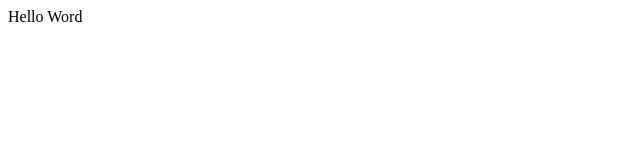
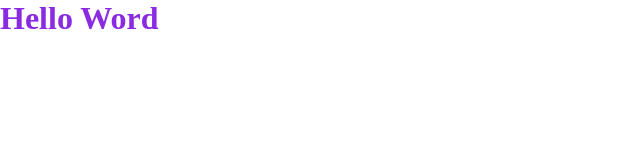
Before and after one commit to Rayan-Ob/test-git, a plain HTML site: page index.html in a window 1280 px wide. Shown: the whole page, without its empty margins (0-640 px from the left). Drawn offline with Linux system fonts and the light colour scheme.

Commit message:
change color

```diff
--- a/assets/style.css
+++ b/assets/style.css
@@ -0,0 +1,10 @@
+*{
+    margin: 0;
+    padding: 0;
+    box-sizing: border-box;
+}
+
+h1{
+    color: blueviolet;
+    margin: auto;
+}
--- a/index.html
+++ b/index.html
@@ -7,7 +7,7 @@
     <title>Test</title>
 </head>
 <body>
-    <div>Hello Word</div>
+    <h1>Hello Word</h1>
 
 </body>
 </html>
```
